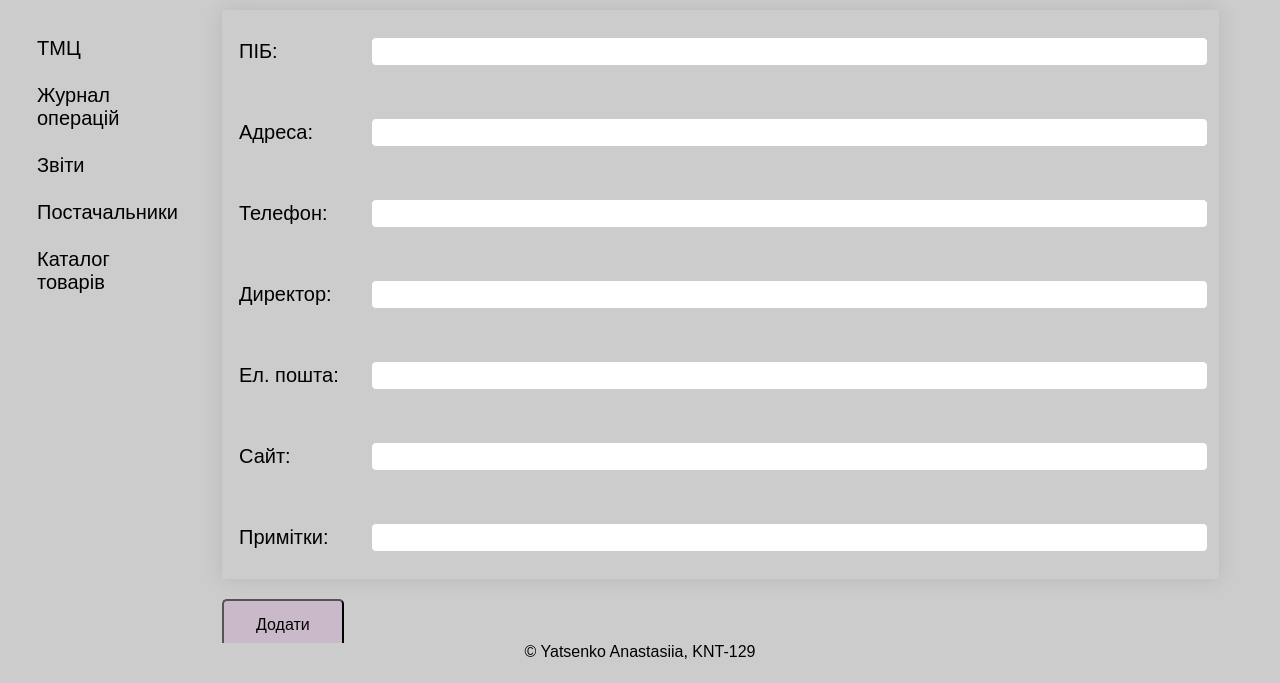
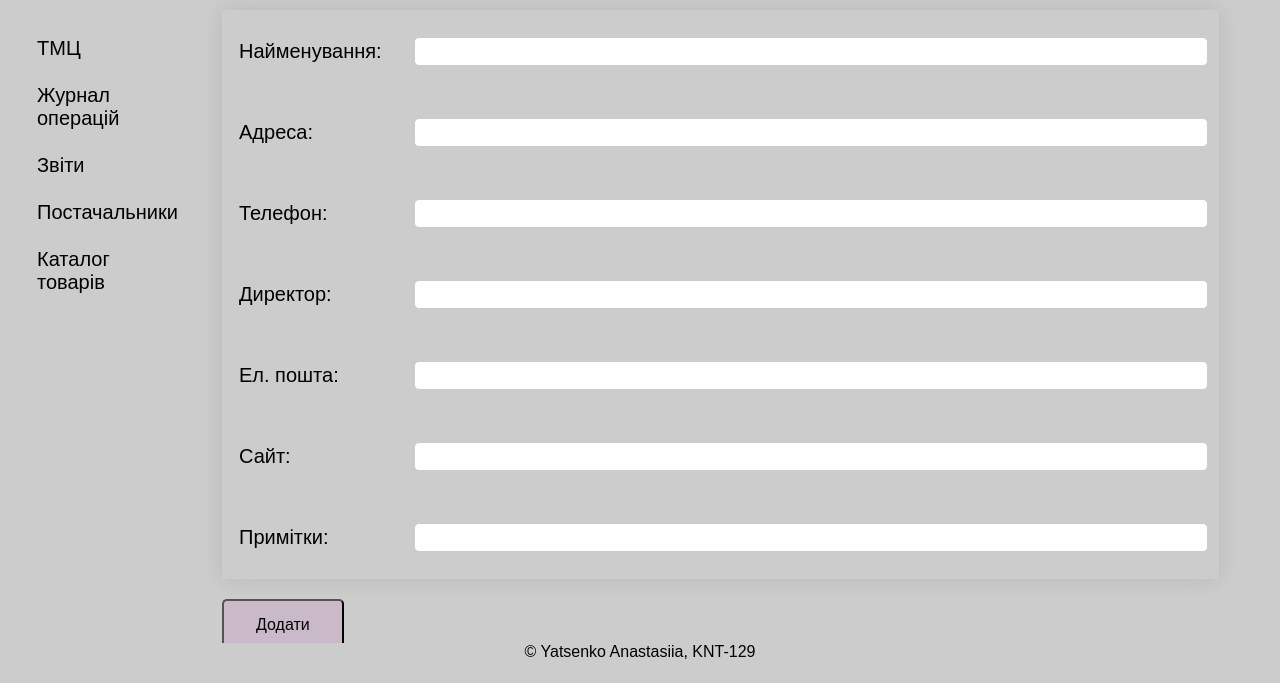
Before and after one commit to AnastasiyaYatsenko/KPZ_KP, a Django app: page /add_sup in a window 1280 px wide. Shown: the part 117-800 px from the top of the page. Run offline with Django 3.2, Linux system fonts and the light colour scheme; the visitor is signed in with stand-in values (Sample User, id 1); parts of the project's set-up code (start-up, migrations or seed data) failed here and were passed over.

Commit message:
minor interface improvement

```diff
--- a/isp_warehouse/ISP_warehouse/templates/add_sup.html
+++ b/isp_warehouse/ISP_warehouse/templates/add_sup.html
@@ -4,7 +4,7 @@
     {% csrf_token %}
     <table>
         <tr>
-            <td class="fitwidth">ПІБ:</td>
+            <td class="fitwidth">Найменування:</td>
             <td>{{form.name}}</td>
         </tr>
         <tr>
--- a/isp_warehouse/ISP_warehouse/templates/authorized_base.html
+++ b/isp_warehouse/ISP_warehouse/templates/authorized_base.html
@@ -1,6 +1,5 @@
 {% extends "base.html" %}
 {% block bare_content %}
-<!--<div class="row">-->
 <div id="leftmenu">
     <ul>
       <li><a href="/">ТМЦ</a></li>
@@ -15,6 +14,5 @@
       {% block content %}{% endblock content %}
     </div>
   </div>
-<!--</div>-->
 </div>
 {% endblock %}
--- a/isp_warehouse/ISP_warehouse/templates/inventory.html
+++ b/isp_warehouse/ISP_warehouse/templates/inventory.html
@@ -9,10 +9,6 @@
             <td class="fitwidth"><input type="submit" value="Пошук" name="type_submit"/></td>
         </tr>
     </table>
-<!--    <div class="row">-->
-<!--        {{search_form.name}}-->
-<!--        <input type="submit" value="Пошук" name="type_submit"/>-->
-<!--    </div>-->
     <p></p>
 </form>
 <form method="post">
--- a/isp_warehouse/ISP_warehouse/templates/inventory_card.html
+++ b/isp_warehouse/ISP_warehouse/templates/inventory_card.html
@@ -1,7 +1,6 @@
 {% extends "authorized_base.html" %}
 {% block content %}
 {% load filename %}
-<!--<form method="post">-->
     <div class="row">
         <div class="col-1">
             <table>
@@ -73,5 +72,4 @@
             {% endfor %}
         </table>
     </div>
-<!--</form>-->
 {% endblock %}
--- a/isp_warehouse/ISP_warehouse/views.py
+++ b/isp_warehouse/ISP_warehouse/views.py
@@ -83,7 +83,7 @@ class InventoryView(LoginRequiredMixin, DetailView):
         inv = Inventory.objects.get(pk=inv_id)
         context = {
             'inv': inv,
-            'operations': Operation.objects.filter(inventory=inv_id)
+            'operations': Operation.objects.filter(inventory=inv_id).order_by('-date')
         }
         return context
 
```
